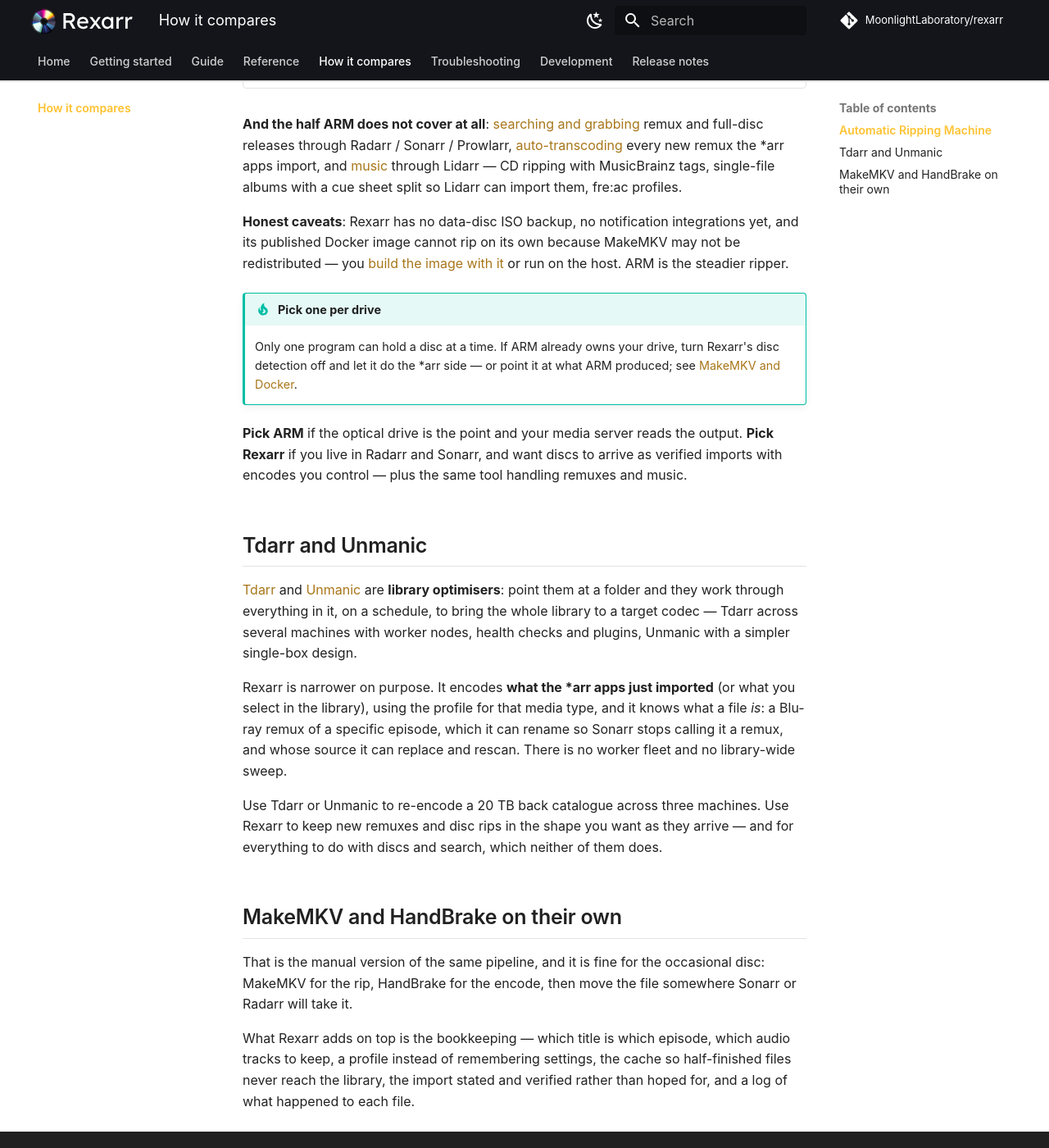
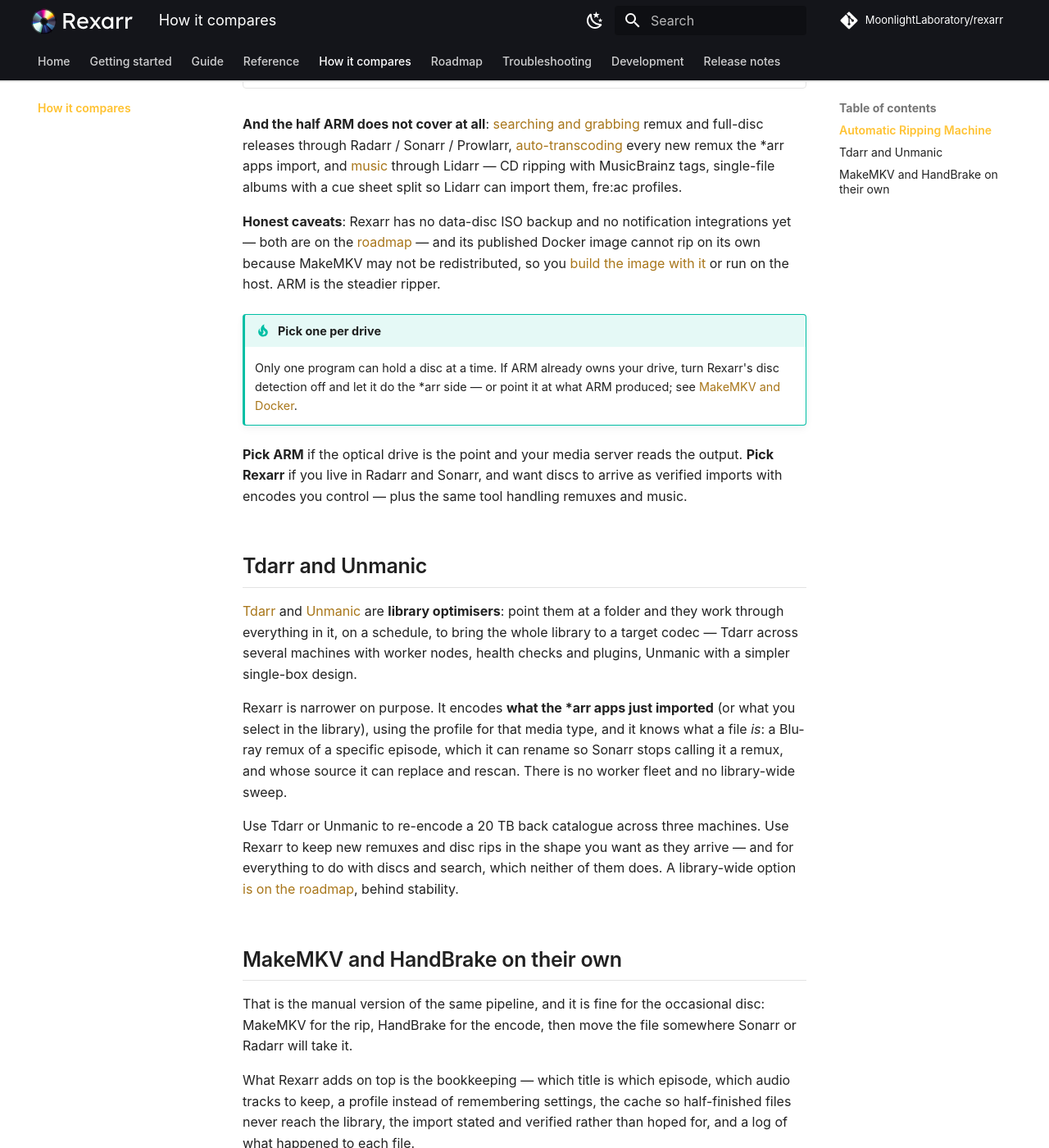
Before and after one commit to MoonlightLaboratory/rexarr, an MkDocs documentation site: the page built from docs/comparison.md, in a window 1280 px wide and 1400 px high, scrolled down 1357 px. Shown: the whole window at 82% size. Built offline with MkDocs 1.6.1 and Material for MkDocs 9.7.7, drawn with Linux system fonts in a browser that asks for light colours; some of the changed text lies outside the part shown.

Commit message:
Documentation: a roadmap, with stability ahead of it
Three things people ask for, in the order of how much work they are: a library
optimiser option, data discs backed up as ISOs, and notifications (Discord,
Slack, Pushbullet, IFTTT, ntfy, webhooks). Each one says what to use instead
today - Tdarr or Unmanic, MakeMKV's backup mode, System → Events and the *arr
apps' own notifications - and the feature request template is linked at the end.

The page opens by saying that none of it comes before stability while Rexarr is
in beta: a half-working feature is worse than a missing one in something that
moves and deletes files, so a bug report is worth more right now than a feature
request. The comparison page's caveats point here instead of being dead ends.

Co-Authored-By: TakiConcepts <122319353+TakiConcepts@users.noreply.github.com>

```diff
--- a/docs/comparison.md
+++ b/docs/comparison.md
@@ -35,9 +35,10 @@
 import, and [music](guide/music.md) through Lidarr — CD ripping with MusicBrainz tags, single-file albums with a cue
 sheet split so Lidarr can import them, fre:ac profiles.
 
-**Honest caveats**: Rexarr has no data-disc ISO backup, no notification integrations yet, and its published Docker
-image cannot rip on its own because MakeMKV may not be redistributed — you
-[build the image with it](guide/makemkv-in-docker.md) or run on the host. ARM is the steadier ripper.
+**Honest caveats**: Rexarr has no data-disc ISO backup and no notification integrations yet — both are on the
+[roadmap](roadmap.md) — and its published Docker image cannot rip on its own because MakeMKV may not be
+redistributed, so you [build the image with it](guide/makemkv-in-docker.md) or run on the host. ARM is the steadier
+ripper.
 
 !!! tip "Pick one per drive"
     Only one program can hold a disc at a time. If ARM already owns your drive, turn Rexarr's disc detection off
@@ -62,7 +63,7 @@
 
 Use Tdarr or Unmanic to re-encode a 20 TB back catalogue across three machines. Use Rexarr to keep new remuxes and
 disc rips in the shape you want as they arrive — and for everything to do with discs and search, which neither of
-them does.
+them does. A library-wide option [is on the roadmap](roadmap.md#a-library-optimiser-option), behind stability.
 
 ## MakeMKV and HandBrake on their own
 
--- a/mkdocs.yml
+++ b/mkdocs.yml
@@ -118,6 +118,7 @@
       - Storage and environment: reference/storage.md
       - API: reference/api.md
   - How it compares: comparison.md
+  - Roadmap: roadmap.md
   - Troubleshooting: troubleshooting.md
   - Development: development.md
   - Release notes: release-notes.md
```
Also changed, not shown: README.md (+3 -1 lines), docs/index.md (+1 -0 lines), docs/release-notes/0.1.7.1.md (+8 -0 lines), docs/roadmap.md (added, +57 -0 lines).
